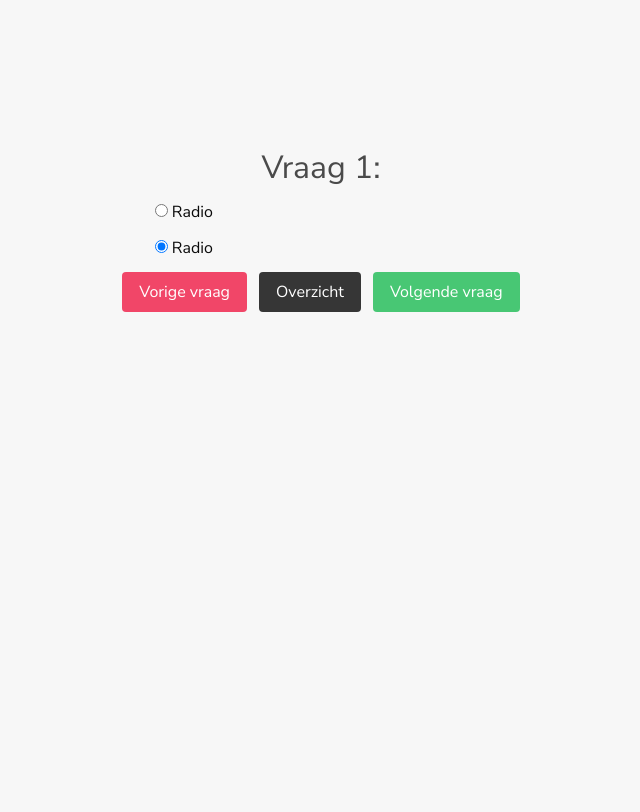
After one commit to rschwab12/CTRLALTDEL-INF1BC-Sorteerhoed, a Flask app: page /sorteerhoed/vraag/ in a window 1280 px wide. The commit adds this page. Shown: the whole page, without its empty margins (319-959 px from the left). Run offline with Flask 2, Linux system fonts and the light colour scheme; the visitor is signed in with stand-in values (Sample User, id 1); some libraries are stand-ins or nearby versions.

Commit message:
Contact pagina toegevoegd, klein begin gemaakt aan vraag > html.

```diff
--- a/app.py
+++ b/app.py
@@ -1,54 +1,56 @@
 from flask import Flask, redirect, url_for, render_template, request, session
 import json
-import user_session as us
+import user_session
 
 app = Flask(__name__)
 app.secret_key = "HSL-SORTEERHOED-2020-$^&"
 
-# Eerste pagina van de applicatie. Hierin komen gebruikens wanneer ze naar het hoofddomein van de website gaan
 @app.route("/sorteerhoed/", methods=["POST", "GET"])
 def home():
-    # Controleerd of de user al in een eerdere sessie zit. Zo ja? dan verwijderd die deze sessie
-    if us.hasSession(session):
-        us.clearSession(session)
+    form = request.form
+    method = request.method
 
-    # Post method controleerd of de user op de start knop heeft gedrukt
-    if request.method == "POST":
-        form_name = request.form["name"]
-        us.createSession(session, form_name)
-        return redirect(url_for("vragenlijst"))
+    if method == "POST" and "button" in request.form:
+        if form["button"] == "Beginnen":
+            return redirect(url_for("gegevens"))
 
-    # Laad de hoofdpagina
     return render_template('index.html')
 
-# Pagina waar alle vragen op komen te staan, hier moet nog code toegevoegd worden om de vragen uit python naar html te pushen
-@app.route("/sorteerhoed/vragenlijst", methods=["POST", "GET"])
-def vragenlijst():
-    # Controleerd of de user in een sessie zit. Zo niet? dan word de user naar de homepagina gestuurd
-    if not us.hasSession(session):
+@app.route("/sorteerhoed/gegevens/", methods=["POST", "GET"])
+def gegevens():
+    form = request.form
+    method = request.method
+
+    if method == "POST" and "button" in form:
+        if form["button"] == "Vragenlijst starten":
+            user_session.clearSession(session)
+            user_session.createSession(session, form["username"], "TEST123", "Tom@alt-del.nl")
+            # user_session.createSession(session, form["username"], form["student_number"], form["mail_address"])
+            return redirect(url_for("vraag"))
+
+    return render_template('gegevens.html')
+
+@app.route("/sorteerhoed/vraag/", methods=["POST", "GET"])
+def vraag():
+    if not user_session.hasSession(session):
         return redirect(url_for("home"))
 
-    # Post method controleerd of de user op de invul knop heeft gedrukt
     if request.method == "POST":
         return redirect(url_for("done"))
 
-    return render_template('vragenlijst.html')
+    return render_template('vraag.html')
 
-# Deze pagina geeft aan dat de vragenlijst is ingevuld. Ook geeft het je de funcite om terug te gaan naar de hoofdpagina
-@app.route("/sorteerhoed/done", methods=["POST", "GET"])
+@app.route("/sorteerhoed/done/", methods=["POST", "GET"])
 def done():
-    # Post method controleerd of de user op de terug knop heeft gedrukt. Zo ja? Dan word de sessie leeggemaakt en word de gebruiker naar de hoofdpagina gestuur
     if request.method == "POST":
-        us.clearSession(session)
+        user_session.clearSession(session)
         return redirect(url_for("home"))
 
-    # Laad de laatste (done) pagina in
-    return render_template('done.html', name = us.getGebruikersnaam(session))
+    return render_template('done.html', name = user_session.getUsername(session))
 
-# Main method
 if __name__ == "__main__":
-    app.run(debug=True)
-    # app.run(host='0.0.0.0', debug=True)
+    # app.run(debug=True)
+    app.run(host='0.0.0.0', debug=True)
 
     # TODO: Maak database connectie
     # TODO: Laad vragelijst
--- a/templates/index.html
+++ b/templates/index.html
@@ -24,7 +24,9 @@
               Succes!
             </p>
             <div class="has-text-right" style="margin-top: -2em;">
-              <a class="button is-success" href="">Beginnen</a>
+              <form action="#" method="post">
+                <input class="button is-success" type="submit" name="button" value="Beginnen">
+              </form>
             </div>
           </div>
           <div class="column has-text-right">
--- /dev/null
+++ b/templates/vraag.html
@@ -0,0 +1,47 @@
+<html>
+<head>
+  <title>Sorteerhoed</title>
+  <meta name="viewport" content="width=device-width, initial-scale=1.0">
+  <link rel="stylesheet" href="{{ url_for('static', filename='css/bulma/bulma.min.css') }}">
+
+  <link rel="stylesheet" href="https://cdnjs.cloudflare.com/ajax/libs/animate.css/4.1.1/animate.min.css" />
+  <script src="https://kit.fontawesome.com/3648ee0da4.js" crossorigin="anonymous"></script>
+</head>
+
+<body class="animate__animated animate__fadeIn">
+  <div class="container" style="max-width: 65%; margin-top: 12.5%;">
+
+    <div class="columns is-vcentered is-centered">
+      <h2 class="subtitle is-3">Vraag 1:</h2>
+    </div>
+
+    <div class="columns is-vcentered is-centered">
+      <div class="column is-5">
+        <form method="post">
+          <div class="field">
+            <input class="is-checkradio" id="exampleRadioDefault" type="radio" name="exampleRadioDefault" checked="checked">
+            <label for="exampleRadioDefault">Radio</label>
+          </div>
+
+          <div class="field">
+            <input class="is-checkradio" id="exampleRadioDefault" type="radio" name="exampleRadioDefault" checked="checked">
+            <label for="exampleRadioDefault">Radio</label>
+          </div>
+
+          <div class="field is-grouped is-grouped-centered">
+            <p class="control">
+              <input class="button is-danger" type="submit" name="button" value="Vorige vraag">
+            </p>
+            <p class="control">
+              <input class="button is-dark" type="submit" name="button" value="Overzicht">
+            </p>
+            <p class="control">
+              <input class="button is-success" type="submit" name="button" value="Volgende vraag">
+            </p>
+          </div>
+        </form>
+      </div>
+    </div>
+  </div>
+</body>
+</html>
--- a/user_session.py
+++ b/user_session.py
@@ -1,37 +1,57 @@
 def hasSession(session):
-    return "gebruikersnaam" in session
+    return "username" in session
 
-def createSession(session, name):
+def createSession(session, name, student, mail):
     clearSession(session)
-    session["gebruikersnaam"] = name
+    session["username"] = name
+    session["student_number"] = student
+    session["mail_address"] = mail
+    session["huidige_vraag"] = 1
+    session["ingevulde_vragen"] = {}
+
     # session["punten"] = {
     #     "FICT": 0,
     #     "SE": 0,
     #     "BDM": 0,
     #     "IAT": 0
     # }
-    # session["huidige_vraag"] = 1
 
 def clearSession(session):
-    session.pop("gebruikersnaam", None)
-    # session.pop("punten", None)
-    # session.pop("huidige_vraag", None)
+    if hasSession(session):
+        session.pop("username", None)
+        session.pop("student_number", None)
+        session.pop("email_address", None)
+        session.pop("huidige_vraag", None)
+        session.pop("ingevulde_vragen", None)
+        # session.pop("punten", None)
 
-def getGebruikersnaam(session):
-    return session["gebruikersnaam"]
+def getUsername(session):
+    return session["username"]
 
-def setGebruikersnaam(session, naam):
-    session["gebruikersnaam"] = naam
+def setUsername(session, naam):
+    session["username"] = naam
 
-# def getHuidigeVraag(session):
-#     return session["huidige_vraag"]
-#
-# def setHuidigeVraag(session, vraag):
-#     session["huidige_vraag"] = vraag
-#
-# def addHuidigeVraag(session):
-#     setHuidigeVraag(session, (getHuidigeVraag(session) + 1))
-#
+def getStudentNumber(session):
+    return session["student_number"]
+
+def setStudentNumber(session, naam):
+    session["student_number"] = naam
+
+def getEmailAddress(session):
+    return session["email_address"]
+
+def setEmailAddress(session, naam):
+    session["email_address"] = naam
+
+def getHuidigeVraag(session):
+    return int(session["huidige_vraag"])
+
+def setHuidigeVraag(session, vraag: int):
+    session["huidige_vraag"] = vraag
+
+def getIngevuldeVragen(session):
+    return list(session["ingevulde_vragen"])
+
 # def getPunten(session, specialisatie):
 #     if specialisatie in session["punten"]:
 #         return session["punten"][specialisatie]
```
Also changed, not shown: templates/gegevens.html (added, +62 -0 lines), templates/vragenlijst.html (deleted, +0 -26 lines), static/css/bulma/bulma.sass (line endings or trailing spaces).
